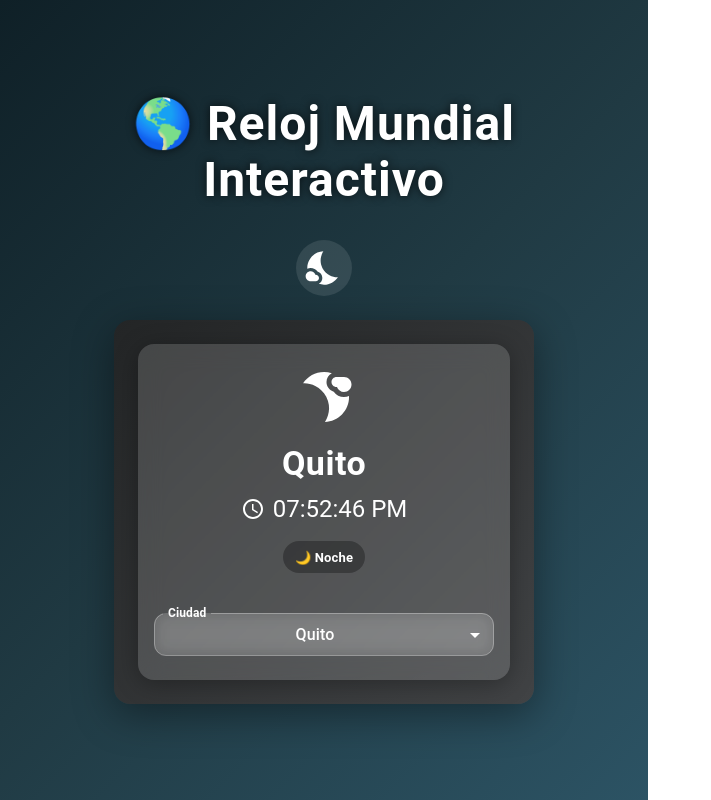
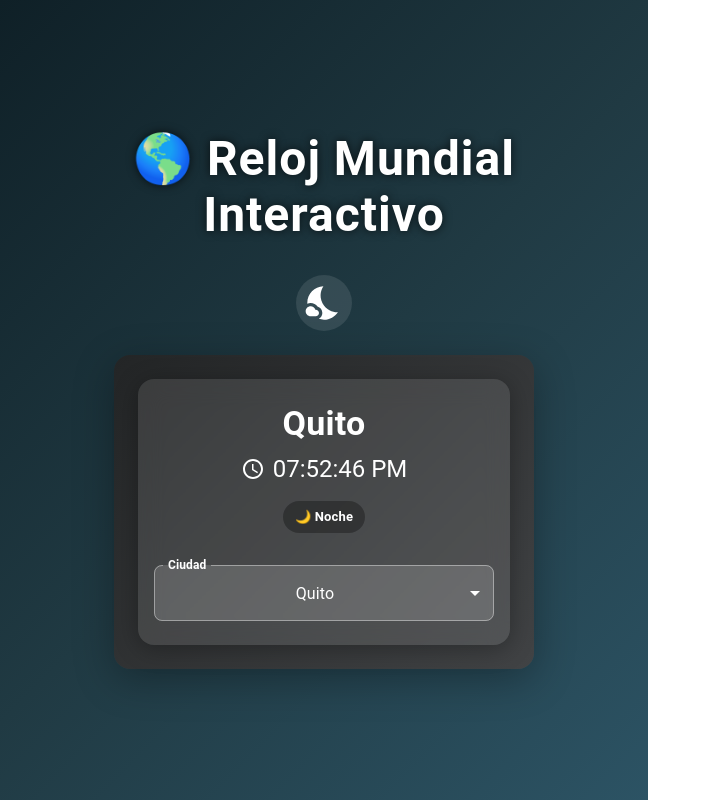
Before and after one commit to Patogol35/horamundial, a React (Vite) app: page / in a window 1280 px wide. Shown: the whole page, without its empty margins (0-711 px from the left). Built offline with nearby package versions, Linux system fonts and the light colour scheme.

Commit message:
Update WorldClock.jsx

```diff
--- a/src/WorldClock.jsx
+++ b/src/WorldClock.jsx
@@ -11,7 +11,7 @@ import {
   Chip,
 } from "@mui/material";
 import { motion } from "framer-motion";
-import { AccessTime, WbSunny, NightsStay } from "@mui/icons-material";
+import { AccessTime } from "@mui/icons-material";
 
 const cities = [
   { name: "Quito", timezone: "America/Guayaquil" },
@@ -20,18 +20,16 @@ const cities = [
   { name: "Tokio", timezone: "Asia/Tokyo" },
   { name: "Sídney", timezone: "Australia/Sydney" },
   { name: "Madrid", timezone: "Europe/Madrid" },
+  { name: "Los Ángeles", timezone: "America/Los_Angeles" },
+  { name: "Toronto", timezone: "America/Toronto" },
+  { name: "Buenos Aires", timezone: "America/Argentina/Buenos_Aires" },
   { name: "París", timezone: "Europe/Paris" },
-  { name: "Los Ángeles", timezone: "America/Los_Angeles" },
-  { name: "México DF", timezone: "America/Mexico_City" },
-  { name: "Buenos Aires", timezone: "America/Argentina/Buenos_Aires" },
-  { name: "Toronto", timezone: "America/Toronto" },
-  { name: "Dubái", timezone: "Asia/Dubai" },
 ];
 
-export default function WorldClock({ isDay }) {
+export default function WorldClock({ forceDay }) {
   const [selectedCity, setSelectedCity] = useState(cities[0]);
   const [time, setTime] = useState("");
-  const [cityIsDay, setCityIsDay] = useState(true);
+  const [isDay, setIsDay] = useState(true);
 
   useEffect(() => {
     const updateClock = () => {
@@ -49,7 +47,7 @@ export default function WorldClock({ isDay }) {
       const hourInCity = new Date(
         now.toLocaleString("en-US", { timeZone: selectedCity.timezone })
       ).getHours();
-      setCityIsDay(hourInCity >= 6 && hourInCity < 18);
+      setIsDay(hourInCity >= 6 && hourInCity < 18);
     };
 
     updateClock();
@@ -57,9 +55,13 @@ export default function WorldClock({ isDay }) {
     return () => clearInterval(interval);
   }, [selectedCity]);
 
-  const gradient = cityIsDay
-    ? "linear-gradient(135deg, #a1c4fd, #c2e9fb)"
+  const dayState = forceDay ? true : isDay;
+
+  const gradient = dayState
+    ? "linear-gradient(135deg, #cfd9df, #e2ebf0)"
     : "linear-gradient(135deg, #232526, #414345)";
+
+  const textColor = dayState ? "#1b2735" : "#fff";
 
   return (
     <motion.div
@@ -72,9 +74,8 @@ export default function WorldClock({ isDay }) {
         sx={{
           background: gradient,
           borderRadius: 4,
-          boxShadow: "0 10px 40px rgba(0,0,0,0.4)",
+          boxShadow: "0 10px 40px rgba(0,0,0,0.3)",
           p: 3,
-          backdropFilter: "blur(10px)",
           maxWidth: 420,
           mx: "auto",
           transition: "background 1s ease",
@@ -82,33 +83,24 @@ export default function WorldClock({ isDay }) {
       >
         <Card
           sx={{
-            background: "rgba(255,255,255,0.15)",
+            background: dayState
+              ? "rgba(255,255,255,0.6)"
+              : "rgba(255,255,255,0.1)",
             backdropFilter: "blur(12px)",
             borderRadius: 4,
-            color: cityIsDay ? "#0D47A1" : "#fff",
+            color: textColor,
             boxShadow: "0 4px 25px rgba(0,0,0,0.3)",
           }}
         >
           <CardContent>
-            <motion.div
-              initial={{ rotate: 0 }}
-              animate={{ rotate: cityIsDay ? 0 : 180 }}
-              transition={{ duration: 1 }}
-            >
-              {cityIsDay ? (
-                <WbSunny sx={{ fontSize: 60, color: "#fff" }} />
-              ) : (
-                <NightsStay sx={{ fontSize: 60, color: "#fff" }} />
-              )}
-            </motion.div>
-
             <Typography
               variant="h4"
               sx={{
-                mt: 2,
+                mt: 1,
                 mb: 1,
                 fontWeight: "bold",
-                letterSpacing: 0.5,
+                color: textColor,
+                textAlign: "center",
               }}
             >
               {selectedCity.name}
@@ -121,61 +113,34 @@ export default function WorldClock({ isDay }) {
                 display: "flex",
                 alignItems: "center",
                 justifyContent: "center",
+                color: textColor,
               }}
             >
-              <AccessTime sx={{ mr: 1 }} /> {time}
+              <AccessTime sx={{ mr: 1, color: textColor }} /> {time}
             </Typography>
 
             <Chip
-              label={cityIsDay ? "☀️ Día" : "🌙 Noche"}
+              label={dayState ? "☀️ Día" : "🌙 Noche"}
               sx={{
-                bgcolor: cityIsDay
-                  ? "rgba(255,255,255,0.2)"
-                  : "rgba(0,0,0,0.3)",
-                color: "#fff",
+                bgcolor: dayState ? "rgba(255,255,255,0.5)" : "rgba(0,0,0,0.3)",
+                color: textColor,
                 mb: 2,
                 fontWeight: "bold",
               }}
             />
 
-            {/* --- Selector sin brillo y etiqueta visible --- */}
-            <FormControl
-              fullWidth
-              variant="outlined"
-              sx={{
-                mt: 3,
-                "& .MuiInputLabel-root": {
-                  color: "#fff !important",
+            {/* Selector mejorado */}
+            <FormControl fullWidth variant="outlined" sx={{ mt: 2 }}>
+              <InputLabel
+                shrink
+                sx={{
+                  color: textColor,
                   fontWeight: "bold",
-                  fontSize: "1rem",
-                  zIndex: 2,
-                },
-                "& .MuiOutlinedInput-root": {
-                  borderRadius: "12px",
-                  background: "rgba(255,255,255,0.12)",
-                  backdropFilter: "blur(8px)",
-                  "& fieldset": {
-                    borderColor: "rgba(255,255,255,0.3)",
-                  },
-                  "&:hover fieldset": {
-                    borderColor: "rgba(255,255,255,0.6)",
-                  },
-                  "&.Mui-focused fieldset": {
-                    borderColor: "rgba(255,255,255,0.6)",
-                    boxShadow: "none",
-                  },
-                },
-                "& .MuiSelect-icon": {
-                  color: "#fff",
-                },
-                "& .MuiSelect-select": {
-                  color: "#fff",
-                  fontWeight: 500,
-                  py: 1.2,
-                },
-              }}
-            >
-              <InputLabel>Ciudad</InputLabel>
+                  "&.Mui-focused": { color: textColor },
+                }}
+              >
+                Ciudad
+              </InputLabel>
               <Select
                 value={selectedCity.name}
                 label="Ciudad"
@@ -184,6 +149,23 @@ export default function WorldClock({ isDay }) {
                     cities.find((city) => city.name === e.target.value)
                   )
                 }
+                sx={{
+                  color: textColor,
+                  bgcolor: dayState
+                    ? "rgba(255,255,255,0.9)"
+                    : "rgba(255,255,255,0.15)",
+                  borderRadius: 2,
+                  ".MuiOutlinedInput-notchedOutline": {
+                    borderColor: "rgba(255,255,255,0.4)",
+                  },
+                  "&:hover .MuiOutlinedInput-notchedOutline": {
+                    borderColor: "rgba(255,255,255,0.7)",
+                  },
+                  ".MuiSvgIcon-root": { color: textColor },
+                  "&.Mui-focused .MuiOutlinedInput-notchedOutline": {
+                    borderWidth: "2px",
+                  },
+                }}
               >
                 {cities.map((city) => (
                   <MenuItem key={city.name} value={city.name}>
```
